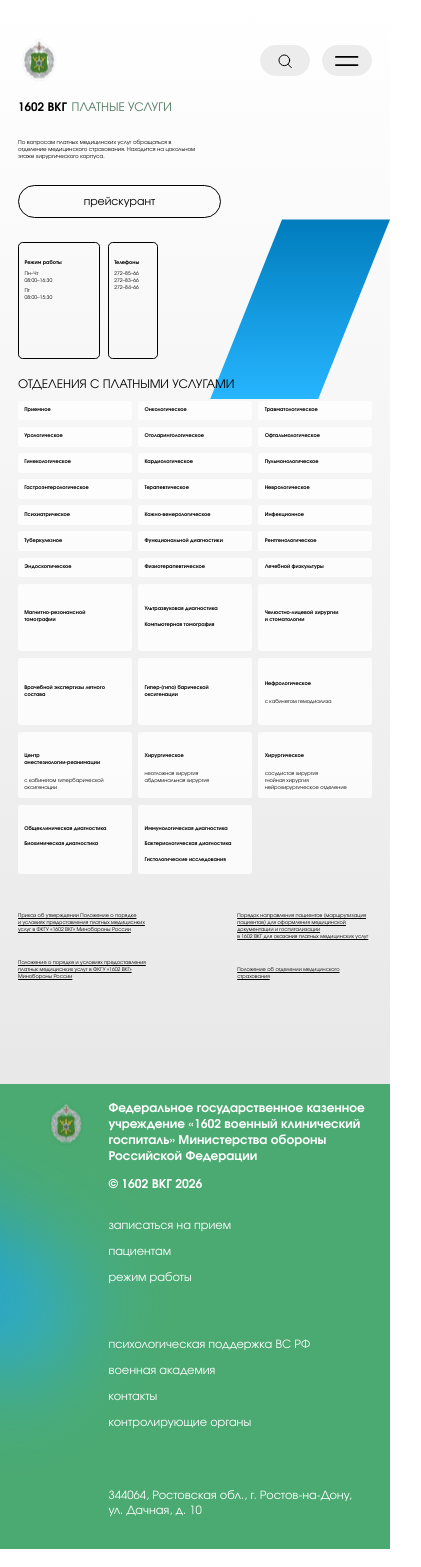
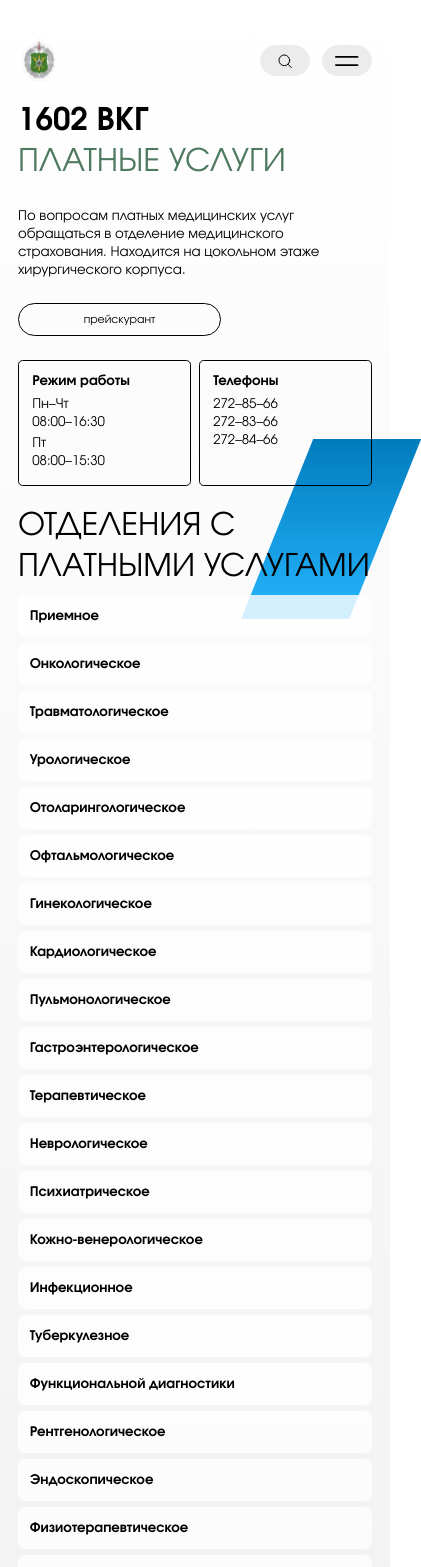
Before and after one commit to jestyrn-del/Hospital-website, a React (Vite) app: page /paid-services in a window 390 px wide. Shown: the top 1567 px of the page, 421 px wide, since content can reach past the window. Built offline with nearby package versions, Linux system fonts and the light colour scheme.

Commit message:
Payment-page: ready mobile adaptation

```diff
--- a/src/pages/Payment/Payment.css
+++ b/src/pages/Payment/Payment.css
@@ -234,204 +234,76 @@
     }
 
     .paid-intro-grid {
-        display: grid;
+        display: flex;
         flex-direction: column;
-        grid-template-rows: 1fr 1fr;
         gap: 6vw;
     }
 
     .paid-intro-left-part {
-        width: 46vw;
+        width: 100%;
     }
 
     .paid-title {
-        display: flex;
-        align-items: baseline;
-
-        gap: 0 1.2vw;
-        margin: 0;
-
-        font-size: 3vw;
-
-        text-transform: uppercase;
-    }
-
-    .paid-title-green {
-        color: #4D795F;
-        font-weight: 400;
+        align-items: flex-start;
+        flex-direction: column;
+        font-size: 8vw;
     }
 
     .paid-description {
-        width: 100%;
-
-        margin: 2.8vh 0;
-
-        font-size: 1.4vw;
+        font-size: 3.4vw;
     }
 
     .paid-info-card {
-        width: 21vw;
-
-        padding: 2vh 1.4vw;
-
-        border: 1px solid #000000;
-        border-radius: 1.2vw;
-
-        background: transparent;
+        width: 50%;
+        padding: 1.4vh 3.4vw;
     }
 
     .paid-info-card--phones {
-        width: 13vw;
+        width: 50%;
     }
 
-    .paid-info-card h2 {
-        margin: 0 0 1.2vw;
-
-        font-size: 1.3vw;
-        font-weight: 700;
-    }
-
-    .paid-info-card p {
-        margin: 0 0 0.8vw;
-
-        font-size: 1.3vw;
-        font-weight: 400;
+    .paid-info-card h2, .paid-info-card p {
+        font-size: 3.4vw;
     }
 
     .paid-decoration {
-        position: absolute;
-        z-index: 0;
+        top: 52vh;
+        right: -8vw;
+    }
 
-        top: 26vh;
-        right: 0;
-
-        width: 180px;
-        height: 180px;
-
-        background: linear-gradient(
-            180deg,
-            #007CBC 0%,
-            #26B5FF 100%
-        );
-
-        clip-path: polygon(
-            40% 0%,
-            100% 0%,
-            60% 100%,
-            0% 100%
-        );
-
-        pointer-events: none;
-    }
 
     /* ================== */
     /* === DEPARTMENTS == */
     /* ================== */
-    .paid-services-section {
-        position: relative;
-        z-index: 1;
-    }
-
     .paid-section-title {
-        margin: 0 0 2vw;
-
-        font-size: 3vw;
-        font-weight: 400;
-
-        text-transform: uppercase;
+        font-size: 8vw;
     }
 
     .paid-services-grid {
-        display: grid;
-        grid-template-columns: repeat(3, minmax(0, 1fr));
-        gap: 1.7vw;
-
-        width: 100%;
+        grid-template-columns: 1fr;
     }
 
     .paid-service {
-        min-height: 1.3vh;
-        padding: 1.6vw;
-
-        display: flex;
-        flex-direction: column;
-        align-items: flex-start;
-        justify-content: center;
-
-        border-radius: 0.7vw;
-
-        background: #FFFFFFCC;
-
-        font-size: 1.3vw;
-        font-weight: 700;
-
-        transition: 0.3s ease;
-    }
-
-    .paid-service:hover {
-        background: #FFFFFF;
-        transform: translateY(-0.3vh);
-    }
-
-    .paid-service strong {
-        display: block;
-        margin: 0.5vh 0;
-        font-weight: 700;
+        padding: 3vw;
+        border-radius: 2vw;
+        font-size: 3.4vw;
     }
 
     .paid-service span {
-        display: block;
-        margin-top: 0.8vh;
-
-        font-size: 1.3vw;
-        font-weight: 400;
+        font-size: 3.4vw;
     }
 
-    .paid-service--large {
-        min-height: 8vh;
-    }
-
-    .paid-service--xlarge {
-        min-height: 3.2vh;
-        justify-content: flex-start;
-        padding-top: 2vh;
-    }
 
     /* ================== */
     /* === DOCUMENTS ==== */
     /* ================== */
     .paid-documents {
-        position: relative;
-        z-index: 1;
-
-        width: 100%;
-        padding-bottom: 10vh;
-
-        display: grid;
-        grid-template-columns: repeat(2, minmax(0, 1fr));
-        gap: 10vh;
-    }
-
-    .paid-documents-column {
-        min-width: 0;
-
-        display: flex;
-        flex-direction: column;
+        padding-bottom: 4vh;
+        grid-template-columns: 1fr;
         gap: 3vh;
     }
 
     .paid-documents a {
-        display: block;
-
-        font-size: 1.3vw;
-
-        overflow-wrap: anywhere;
-        text-decoration: underline;
-
-        transition: 0.3s ease;
-    }
-
-    .paid-documents a:hover {
-        opacity: 0.55;
+        font-size: 3.4vw;
     }
 }
```
